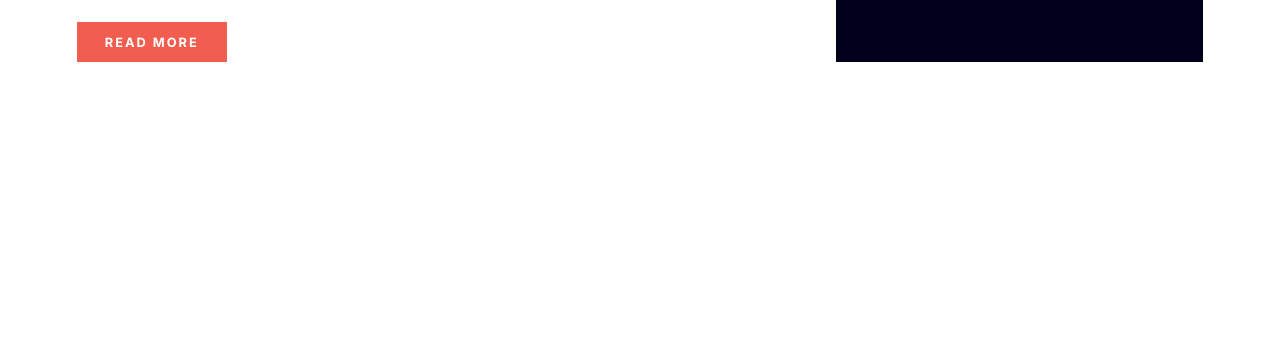
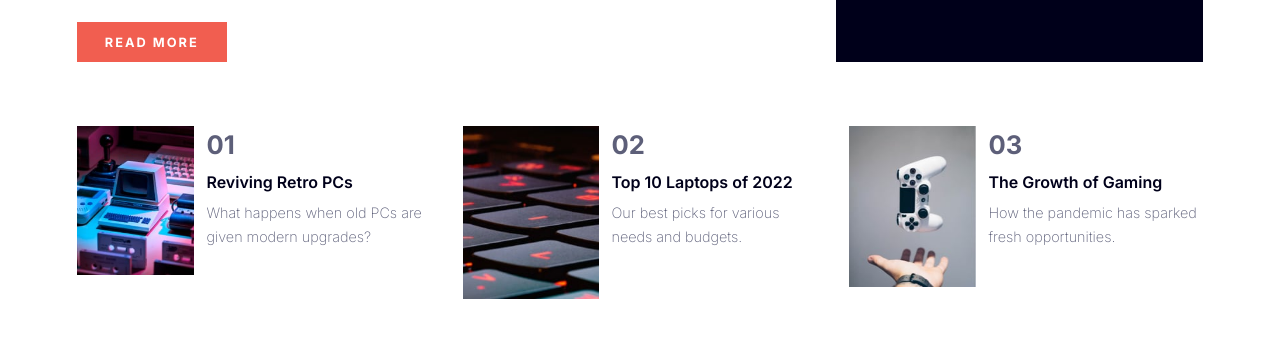
Before and after one commit to adeyemialameen04/NewsHomepage, a plain HTML site: page index.html in a window 1280 px wide. Shown: the part 514-852 px from the top of the page. Drawn offline with nearby package versions, Linux system fonts and the light colour scheme.

Commit message:
finished the project

```diff
--- a/index.html
+++ b/index.html
@@ -140,6 +140,49 @@
         </aside>
       </div>
     </main>
+    <section class="info__section">
+      <div class="container info__container">
+        <article>
+          <div class="img__container">
+            <img
+              src="./images/image-retro-pcs.jpg"
+              alt=""
+            />
+          </div>
+          <div class="info">
+            <h2>01</h2>
+            <h5>Reviving Retro PCs</h5>
+            <small> What happens when old PCs are given modern upgrades?</small>
+          </div>
+        </article>
+        <article>
+          <div class="img__container">
+            <img
+              src="./images/image-top-laptops.jpg"
+              alt=""
+            />
+          </div>
+          <div class="info">
+            <h2>02</h2>
+            <h5>Top 10 Laptops of 2022</h5>
+            <small>Our best picks for various needs and budgets.</small>
+          </div>
+        </article>
+        <article>
+          <div class="img__container">
+            <img
+              src="./images/image-gaming-growth.jpg"
+              alt=""
+            />
+          </div>
+          <div class="info">
+            <h2>03</h2>
+            <h5>The Growth of Gaming</h5>
+            <small>How the pandemic has sparked fresh opportunities.</small>
+          </div>
+        </article>
+      </div>
+    </section>
   </body>
   <script src="script.js"></script>
 </html>
--- a/resets.css
+++ b/resets.css
@@ -37,8 +37,7 @@ body {
   text-rendering: optimizeSpeed;
   line-height: 1.5;
   font-family: 'Inter', sans-serif;
-  /* background-color: var(--grayish-blue); */
-  padding-bottom: 100000px;
+  padding-bottom: 1000px;
 }
 
 /* A elements that don't have a class get default styles */
--- a/script.js
+++ b/script.js
@@ -8,6 +8,7 @@ openNavBtn.addEventListener("click", () => {
   closeNavBtn.style.display = "inline-block";
   openNavBtn.style.display = "none";
   document.body.style.backgroundColor = "rgba(0,0,0,0.2)";
+  document.body.style.overflowY = "hidden";
 });
 
 closeNavBtn.addEventListener("click", () => {
@@ -15,4 +16,5 @@ closeNavBtn.addEventListener("click", () => {
   openNavBtn.style.display = "inline-block";
   closeNavBtn.style.display = "none";
   document.body.style.backgroundColor = "white";
+  document.body.style.overflowY = "scroll";
 });
--- a/style.css
+++ b/style.css
@@ -27,7 +27,6 @@
 .container {
   width: var(--container-lg);
   margin: 0 auto;
-  /* background-color: red; */
 }
 
 /* NAVBAR */
@@ -36,7 +35,6 @@
   display: flex;
   align-items: center;
   justify-content: space-between;
-  /* background-color: green; */
 }
 
 .logo {
@@ -135,7 +133,6 @@ aside>h2 {
 }
 
 aside article {
-  /* background-color: red; */
   padding-block: .5rem;
   border-bottom: 1px solid var(--dark-grayish-blue);
 }
@@ -155,6 +152,46 @@ aside article small {
   color: var(--dark-grayish-blue);
   font-size: 0.8rem;
   font-weight: 300;
+}
+
+/* =========== INFO SECTION ============== */
+.info__section {
+  margin-top: 4rem;
+}
+
+.info__container {
+  display: grid;
+  grid-template-columns: repeat(auto-fit, minmax(18rem, 1fr));
+  gap: 2rem;
+}
+
+.info__container article {
+  display: flex;
+  gap: .8rem;
+}
+
+.info__container article .img__container img {
+  object-fit: cover;
+}
+
+.info h2 {
+  font-size: 1.6rem;
+  color: var(--dark-grayish-blue);
+  font-weight: 700;
+}
+
+.info h5 {
+  color: var(--very-dark-blue);
+  font-weight: 600;
+  line-height: 1.2rem;
+  margin-bottom: 0.5rem;
+  margin-top: 0.5rem;
+}
+
+.info small {
+  color: var(--dark-grayish-blue);
+  font-size: 0.9rem;
+  font-weight: 200;
 }
 
 @media (min-width:780px) {
```
